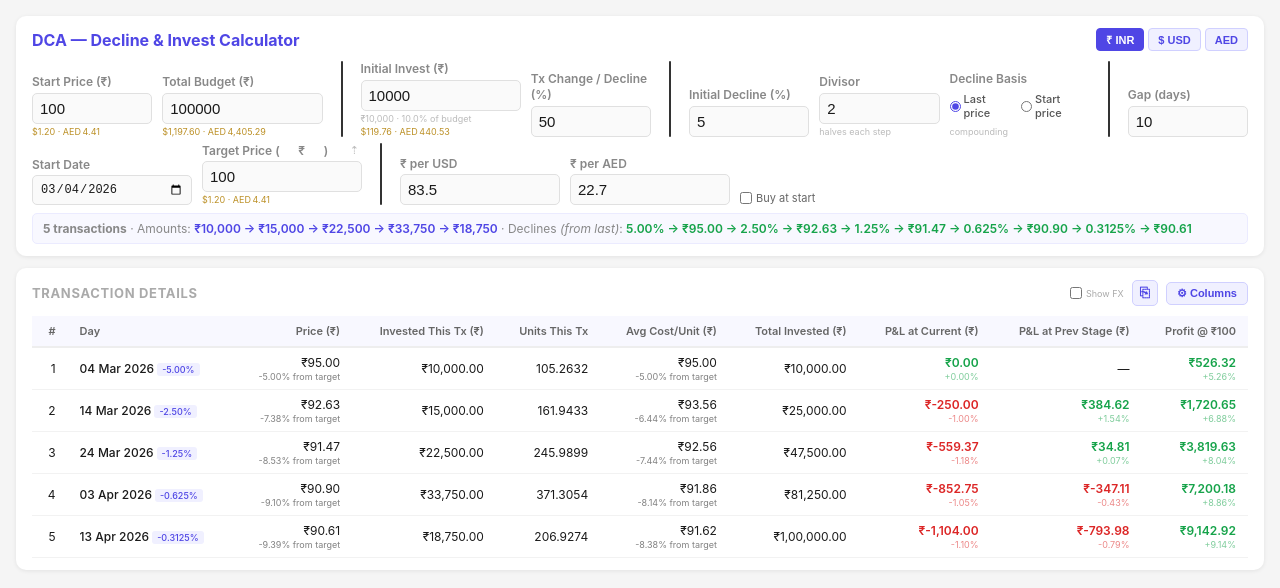
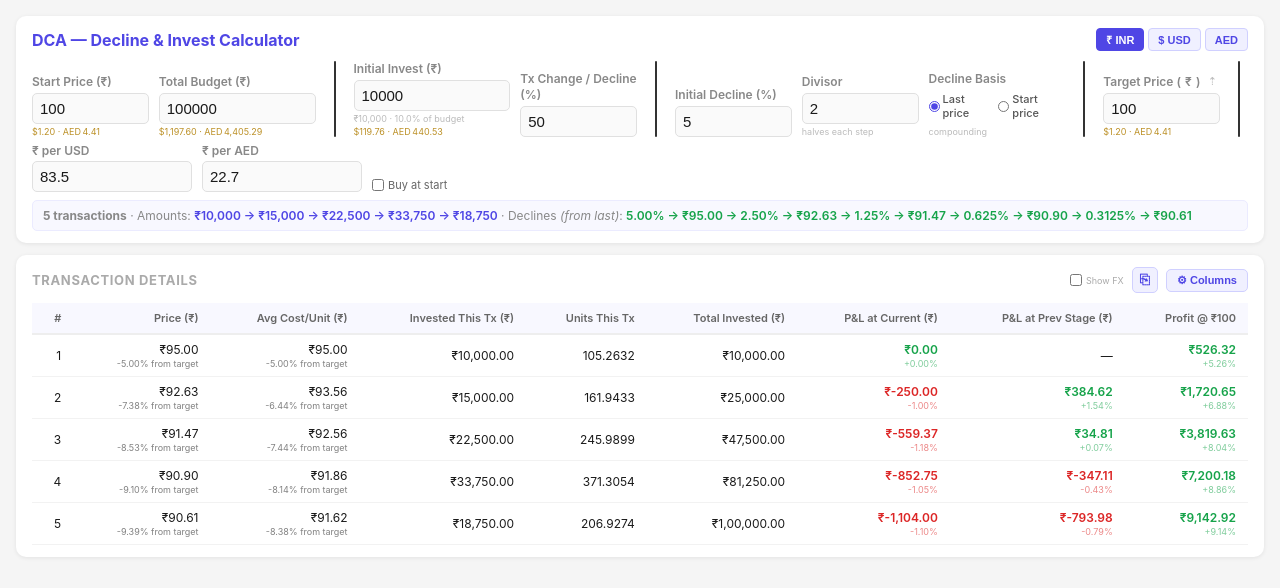
Before and after one commit to shekhar7x/zecotools, a React (Vite) app: page / in a window 1280 px wide. Shown: the top 588 px of the page. Built offline with nearby package versions, Linux system fonts and the light colour scheme.

Commit message:
Refactor input, columns, and fix copy button logic

```diff
--- a/src/components/DCACalculator.jsx
+++ b/src/components/DCACalculator.jsx
@@ -3,11 +3,10 @@ import './DCACalculator.css';
 
 const DEFAULT_COLS = [
   { key: 'txNum',        label: '#',                  visible: true  },
-  { key: 'date',         label: 'Day',                visible: true  },
   { key: 'price',        label: 'Price',              visible: true,  currency: true },
+  { key: 'avgCost',      label: 'Avg Cost/Unit',      visible: true,  currency: true },
   { key: 'txAmount',     label: 'Invested This Tx',   visible: true,  currency: true },
   { key: 'txUnits',      label: 'Units This Tx',      visible: true  },
-  { key: 'avgCost',      label: 'Avg Cost/Unit',      visible: true,  currency: true },
   { key: 'totalCapital', label: 'Total Invested',     visible: true,  currency: true },
   { key: 'pnlCurrent',   label: 'P&L at Current',    visible: true,  currency: true },
   { key: 'pnlPrev',      label: 'P&L at Prev Stage', visible: true,  currency: true },
@@ -24,8 +23,6 @@ export default function DCACalculator() {
   const [initialDecline, setInitialDecline] = useState(() => localStorage.getItem('dca_initialDecline') || '5');
   const [divisor, setDivisor] = useState(() => localStorage.getItem('dca_divisor') || '2');
   const [declineBasis, setDeclineBasis] = useState(() => localStorage.getItem('dca_declineBasis') || 'relative');
-  const [gapDays, setGapDays] = useState(() => localStorage.getItem('dca_gapDays') || '10');
-  const [startDate, setStartDate] = useState(() => localStorage.getItem('dca_startDate') || new Date().toISOString().split('T')[0]);
   const [targetPrice, setTargetPrice] = useState(() => localStorage.getItem('dca_targetPrice') || '100');
   const [rateUSD, setRateUSD] = useState(() => localStorage.getItem('dca_rateUSD') || '83.5');
   const [rateAED, setRateAED] = useState(() => localStorage.getItem('dca_rateAED') || '22.7');
@@ -37,7 +34,9 @@ export default function DCACalculator() {
     const saved = localStorage.getItem('dca_cols');
     if (saved) {
       const parsed = JSON.parse(saved);
-      const savedMap = Object.fromEntries(parsed.map((c, i) => [c.key, { visible: c.visible, order: i }]));
+      // Filter out any saved 'date' column just in case
+      const validParsed = parsed.filter(c => c.key !== 'date');
+      const savedMap = Object.fromEntries(validParsed.map((c, i) => [c.key, { visible: c.visible, order: i }]));
       const newCols = [...DEFAULT_COLS];
       newCols.sort((a, b) => (savedMap[a.key]?.order ?? 999) - (savedMap[b.key]?.order ?? 999));
       newCols.forEach(c => { if (c.key in savedMap) c.visible = savedMap[c.key].visible; });
@@ -57,8 +56,6 @@ export default function DCACalculator() {
   useEffect(() => localStorage.setItem('dca_initialDecline', initialDecline), [initialDecline]);
   useEffect(() => localStorage.setItem('dca_divisor', divisor), [divisor]);
   useEffect(() => localStorage.setItem('dca_declineBasis', declineBasis), [declineBasis]);
-  useEffect(() => localStorage.setItem('dca_gapDays', gapDays), [gapDays]);
-  useEffect(() => localStorage.setItem('dca_startDate', startDate), [startDate]);
   useEffect(() => localStorage.setItem('dca_targetPrice', targetPrice), [targetPrice]);
   useEffect(() => localStorage.setItem('dca_rateUSD', rateUSD), [rateUSD]);
   useEffect(() => localStorage.setItem('dca_rateAED', rateAED), [rateAED]);
@@ -103,11 +100,9 @@ export default function DCACalculator() {
     const totalBudgetINR = fromPrimary(parseNum(totalInvestment));
     const initialAmtINR = fromPrimary(parseNum(initialInvestAmt));
     const txChgPctVal = parseNum(txChangePct);
-    const gapDaysVal = parseInt(gapDays) || 1;
     const initialDeclineVal = parseNum(initialDecline);
     const divisorVal = parseNum(divisor) || 1;
     const targetPriceINR = fromPrimary(parseNum(targetPrice));
-    const startDateObj = new Date(startDate);
 
     // Build Tx Amounts
     const txMultiplier = 1 + txChgPctVal / 100;
@@ -139,7 +134,6 @@ export default function DCACalculator() {
       const avgCostINR = totalCapitalINR / totalUnits;
       rows.push({
         txNum: 1, isStartBuy: true,
-        date: startDateObj.toLocaleDateString('en-IN', { day: '2-digit', month: 'short', year: 'numeric' }),
         priceINR: startPriceINR,
         txAmountINR: initialAmtINR,
         txUnits: units,
@@ -165,9 +159,6 @@ export default function DCACalculator() {
       }
       currentDecline = currentDecline / divisorVal;
 
-      const d = new Date(startDateObj);
-      d.setDate(d.getDate() + i * gapDaysVal);
-
       const investedINR = txAmountsINR[i];
       const units = investedINR / currentPriceINR;
       totalUnits += units;
@@ -179,7 +170,6 @@ export default function DCACalculator() {
 
       rows.push({
         txNum: i + 1 + (buyAtStart ? 1 : 0),
-        date: d.toLocaleDateString('en-IN', { day: '2-digit', month: 'short', year: 'numeric' }),
         priceINR: currentPriceINR,
         txAmountINR: investedINR,
         txUnits: units,
@@ -210,10 +200,9 @@ export default function DCACalculator() {
 
     return { rows, txAmountsPreview, declinePreviews, targetPriceINR, startPriceINR };
   }, [
-    startPrice, totalInvestment, initialInvestAmt, txChangePct, gapDays,
-    startDate, targetPrice, rateUSD, rateAED, buyAtStart, declineBasis,
-    divisor, initialDecline, primaryCurrency // primaryCurrency affects parsing if values weren't updated? No, state holds raw strings which might be in primary.
-    // Wait, parseNum assumes the state string is in primary currency. fromPrimary converts it. Correct.
+    startPrice, totalInvestment, initialInvestAmt, txChangePct,
+    targetPrice, rateUSD, rateAED, buyAtStart, declineBasis,
+    divisor, initialDecline, primaryCurrency
   ]);
 
   const { rows, txAmountsPreview, declinePreviews, targetPriceINR } = calculation;
@@ -264,8 +253,6 @@ export default function DCACalculator() {
       `Initial Decline: ${initialDecline}%`,
       `Divisor: ${divisor}`,
       `Decline Basis: ${declineBasis}`,
-      `Gap: ${gapDays} days`,
-      `Start Date: ${startDate}`,
       `Buy at Start: ${buyAtStart}`,
       `₹/USD: ${rateUSD} | ₹/AED: ${rateAED}`,
     ].join(' | ');
@@ -288,7 +275,6 @@ export default function DCACalculator() {
         return visibleCols.map(c => {
             switch (c.key) {
                 case 'txNum': return r.txNum;
-                case 'date': return r.date + (r.declineRate ? ` -${r.declineRate.toFixed(2)}%` : '');
                 case 'price': return fmtCell(r.priceINR);
                 case 'txAmount': return fmtCell(r.txAmountINR);
                 case 'txUnits': return r.txUnits.toFixed(4);
@@ -304,7 +290,6 @@ export default function DCACalculator() {
 
     const text = `DCA Simulation\n${params}\n\n${headers.join('\t')}\n${tableRows}`;
     navigator.clipboard.writeText(text);
-    // Visual feedback handled by button text change logic in JSX if wanted, or just simple alert
   };
 
   // ── Render Helpers ──
@@ -361,9 +346,6 @@ export default function DCACalculator() {
                 <label>Total Budget (<span className="cur-sym">{curSym()}</span>)</label>
                 <input type="text" value={totalInvestment}
                        onChange={e => {
-                           // Simple formatting for display? Or allow raw?
-                           // Keeping it simple: allow raw typing, format on blur or just let it be.
-                           // The original had formatBudget.
                            setTotalInvestment(e.target.value);
                        }}
                        onBlur={e => {
@@ -417,14 +399,6 @@ export default function DCACalculator() {
 
             <div className="sec-divider"></div>
 
-            <div className="input-cell">
-                <label>Gap (days)</label>
-                <input type="number" value={gapDays} min="1" onChange={e => setGapDays(e.target.value)} />
-            </div>
-            <div className="input-cell">
-                <label>Start Date</label>
-                <input type="date" value={startDate} onChange={e => setStartDate(e.target.value)} />
-            </div>
             <div className="input-cell">
                 <label style={{display:'flex', alignItems:'center', justifyContent:'space-between'}}>
                     Target Price (<span className="cur-sym">{curSym()}</span>)
@@ -496,7 +470,7 @@ export default function DCACalculator() {
                           if (c.key === 'profit') lbl = `Profit @ ${fmt(toPrimary(targetPriceINR), 0)}`;
                           else if (c.currency) lbl = `${c.label} (${curSym()})`;
 
-                          return <th key={c.key} style={c.key === 'date' ? {textAlign:'left'} : {textAlign:'right'}}>{lbl}</th>;
+                          return <th key={c.key} style={{textAlign:'right'}}>{lbl}</th>;
                       })}
                   </tr>
               </thead>
@@ -504,13 +478,9 @@ export default function DCACalculator() {
                   {rows.map(r => (
                       <tr key={r.txNum}>
                           {cols.filter(c => c.visible).map(c => {
-                              const cellStyle = c.key === 'date' ? {textAlign:'left', fontWeight:500} : {textAlign:'right'};
                               let content = null;
                               switch(c.key) {
                                   case 'txNum': content = r.txNum; break;
-                                  case 'date':
-                                      content = <>{r.date}{!r.isStartBuy && <span className="tag tag-decline">-{fmtPct(r.declineRate)}</span>}</>;
-                                      break;
                                   case 'price':
                                       const priceDrop = (r.priceINR - targetPriceINR) / targetPriceINR * 100;
                                       content = <>{fmt(toPrimary(r.priceINR))}<span className="pct-hint">{priceDrop.toLocaleString('en-IN', {minimumFractionDigits: 2, maximumFractionDigits: 2})}% from target</span><FxHint inr={r.priceINR} /></>;
@@ -544,7 +514,7 @@ export default function DCACalculator() {
                                       content = <span className={r.profitAtTargetINR >= 0 ? 'profit-pos' : 'profit-neg'}>{fmt(toPrimary(r.profitAtTargetINR))}<span className="pct-hint">{pctPr >= 0 ? '+' : ''}{pctPr.toLocaleString('en-IN', { minimumFractionDigits: 2, maximumFractionDigits: 2 })}%</span><FxHint inr={r.profitAtTargetINR} /></span>;
                                       break;
                               }
-                              return <td key={c.key} style={cellStyle}>{content}</td>;
+                              return <td key={c.key} style={{textAlign:'right'}}>{content}</td>;
                           })}
                       </tr>
                   ))}
```
